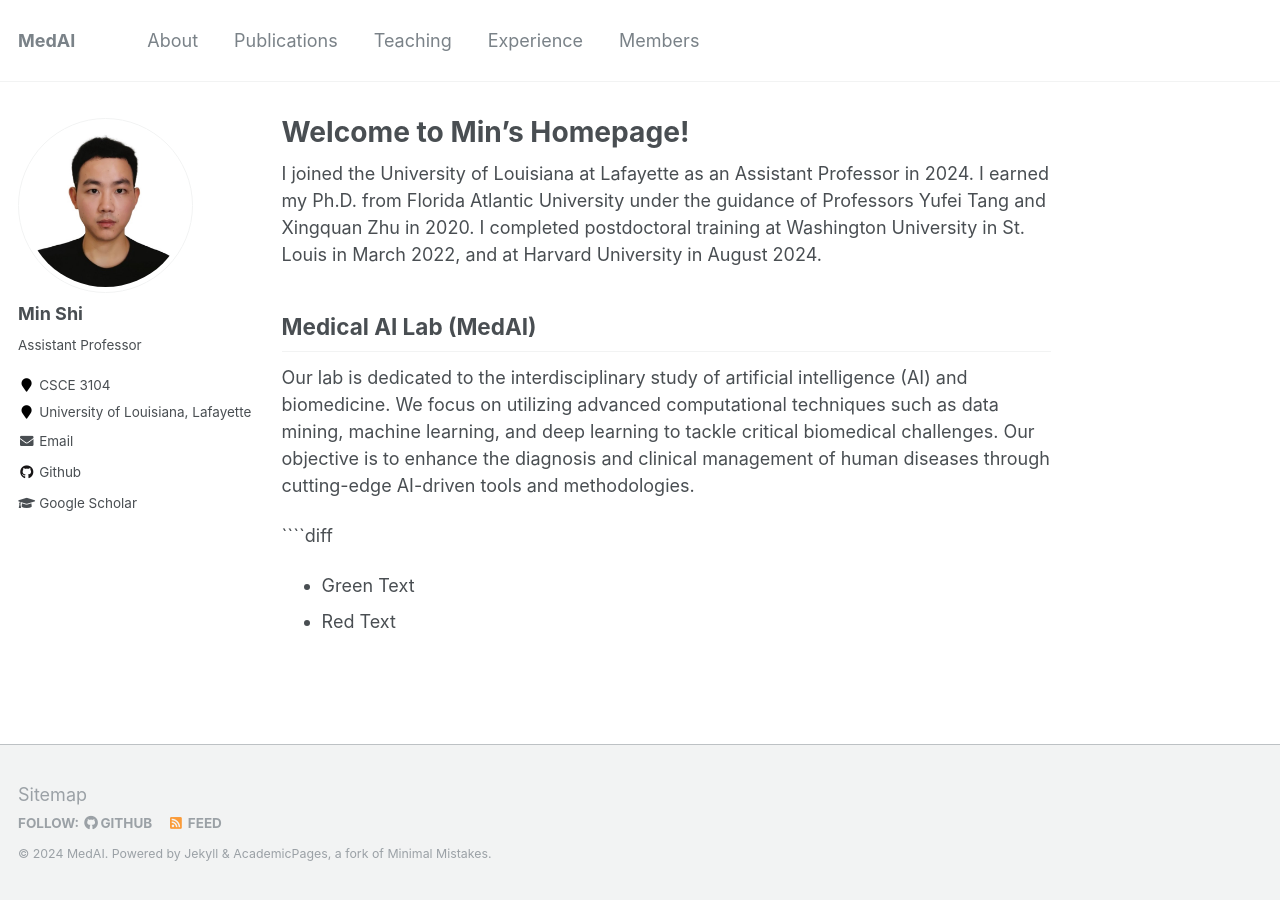
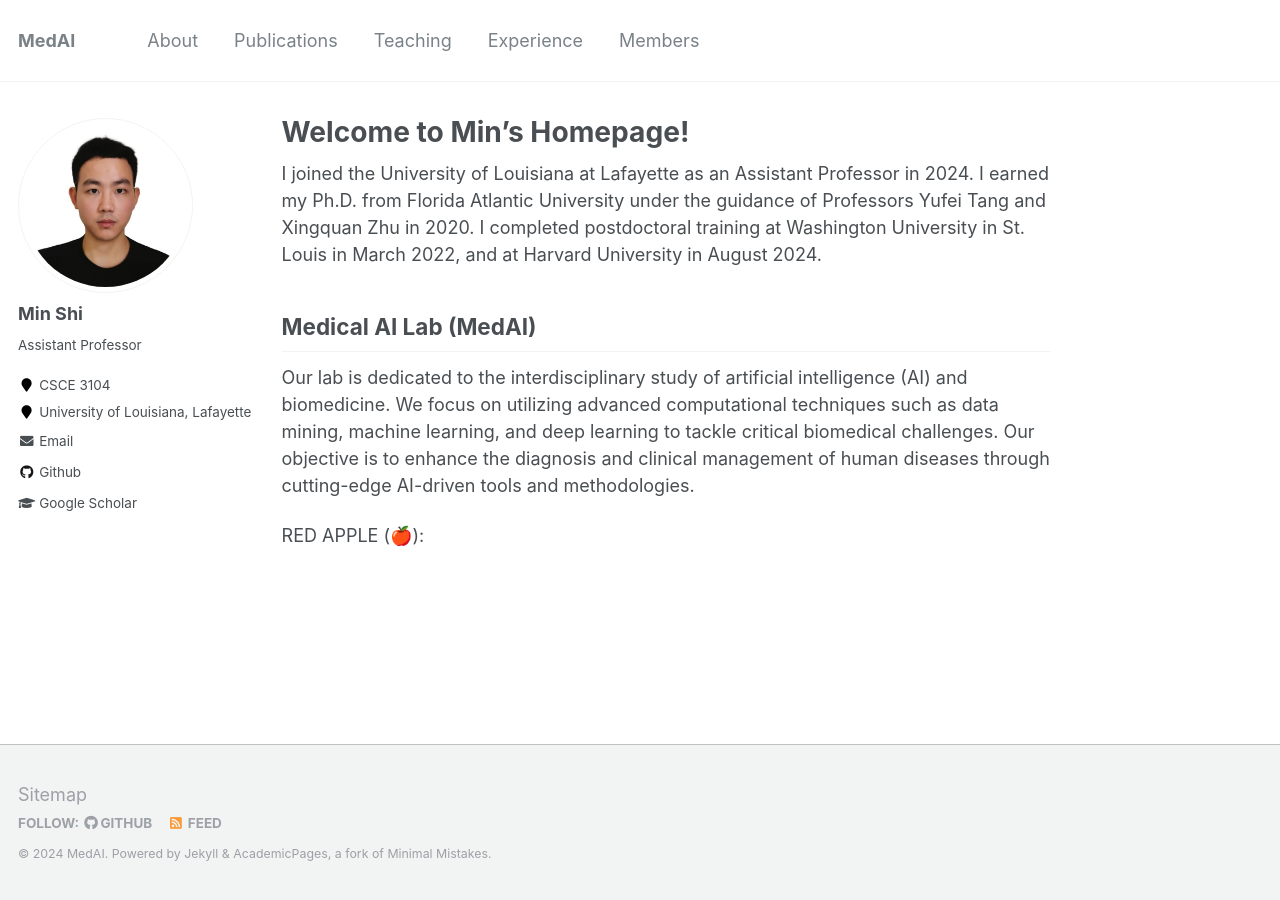
Before and after one commit to shiminxst/shiminxst.github.io, a Jekyll site: the page built from _pages/about.md, in a window 1280 px wide. Built offline with Jekyll 4.4.1, drawn with Linux system fonts in a browser that asks for light colours.

Commit message:
Update about.md

`````diff
--- a/_pages/about.md
+++ b/_pages/about.md
@@ -16,9 +16,7 @@ I joined the University of Louisiana at Lafayette as an Assistant Professor in 2
 Our lab is dedicated to the interdisciplinary study of artificial intelligence (AI) and biomedicine. We focus on utilizing advanced computational techniques such as data mining, machine learning, and deep learning to tackle critical biomedical challenges. Our objective is to enhance the diagnosis and clinical management of human diseases through cutting-edge AI-driven tools and methodologies.
 
 
-````diff
-+ Green Text
-- Red Text
+RED APPLE (&#x1F34E;):
 
 <!--
 ## My Schedule
`````
